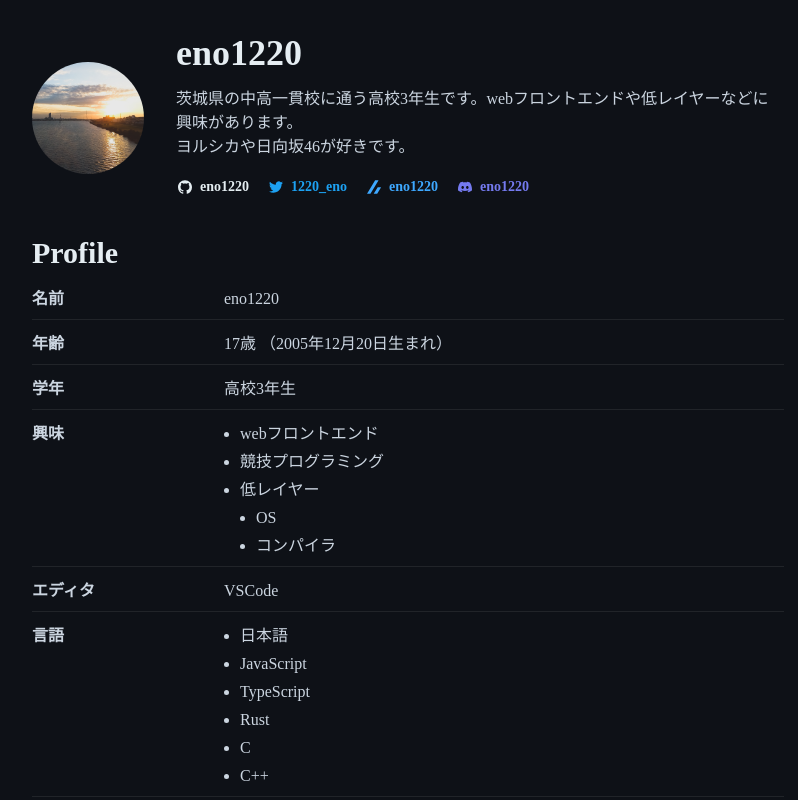
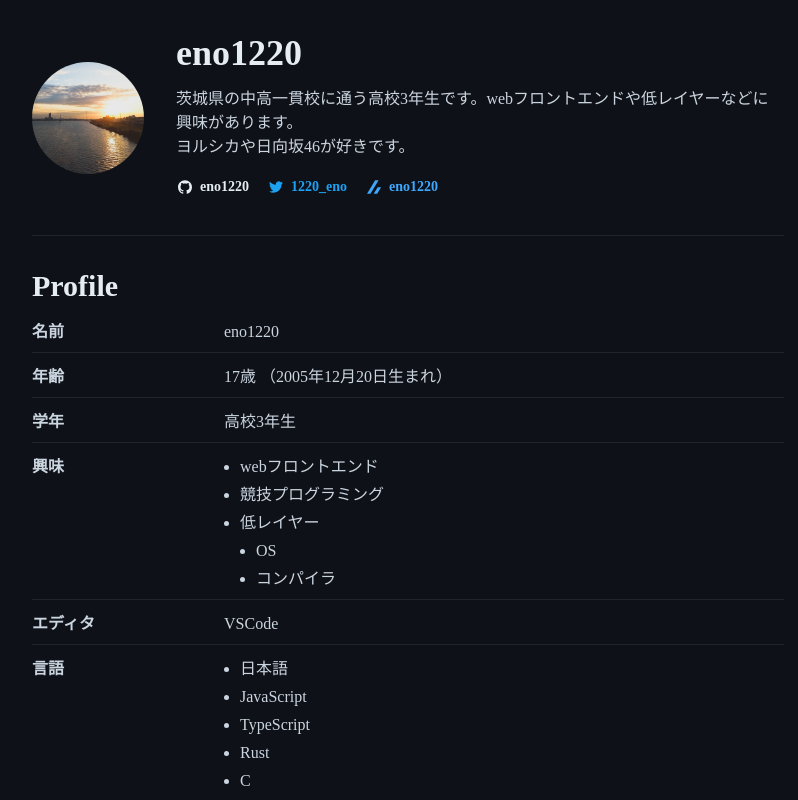
Before and after one commit to eno1220/eno1220.dev, a Next.js app: page / in a window 1280 px wide. Shown: the top 800 px of the page, without its empty margins (232-1030 px from the left). Built offline with nearby package versions, Linux system fonts and the light colour scheme; a web font is replaced by a local one.

Commit message:
feat: update styles

```diff
--- a/src/pages/index.tsx
+++ b/src/pages/index.tsx
@@ -55,7 +55,13 @@ export default function Home() {
               <br />
               ヨルシカや日向坂46が好きです。
             </Text>
-            <HStack spacing={4}>
+            <HStack
+              spacing={{
+                base: 2,
+                md: 4,
+              }}
+              wrap='wrap'
+            >
               <LinkButton
                 href='https://github.com/eno1220'
                 icon={<SiGithub />}
@@ -74,15 +80,10 @@ export default function Home() {
                 username='eno1220'
                 color='#3EA8FF'
               />
-              <LinkButton
-                href='https://discord.gg/'
-                icon={<SiDiscord />}
-                username='eno1220'
-                color='#747AEF'
-              />
             </HStack>
           </VStack>
         </Box>
+        <Box height='1px' bg='whiteAlpha.200' my={8} />
         <Heading as='h2' size='lg' mt={8}>
           Profile
         </Heading>
```
